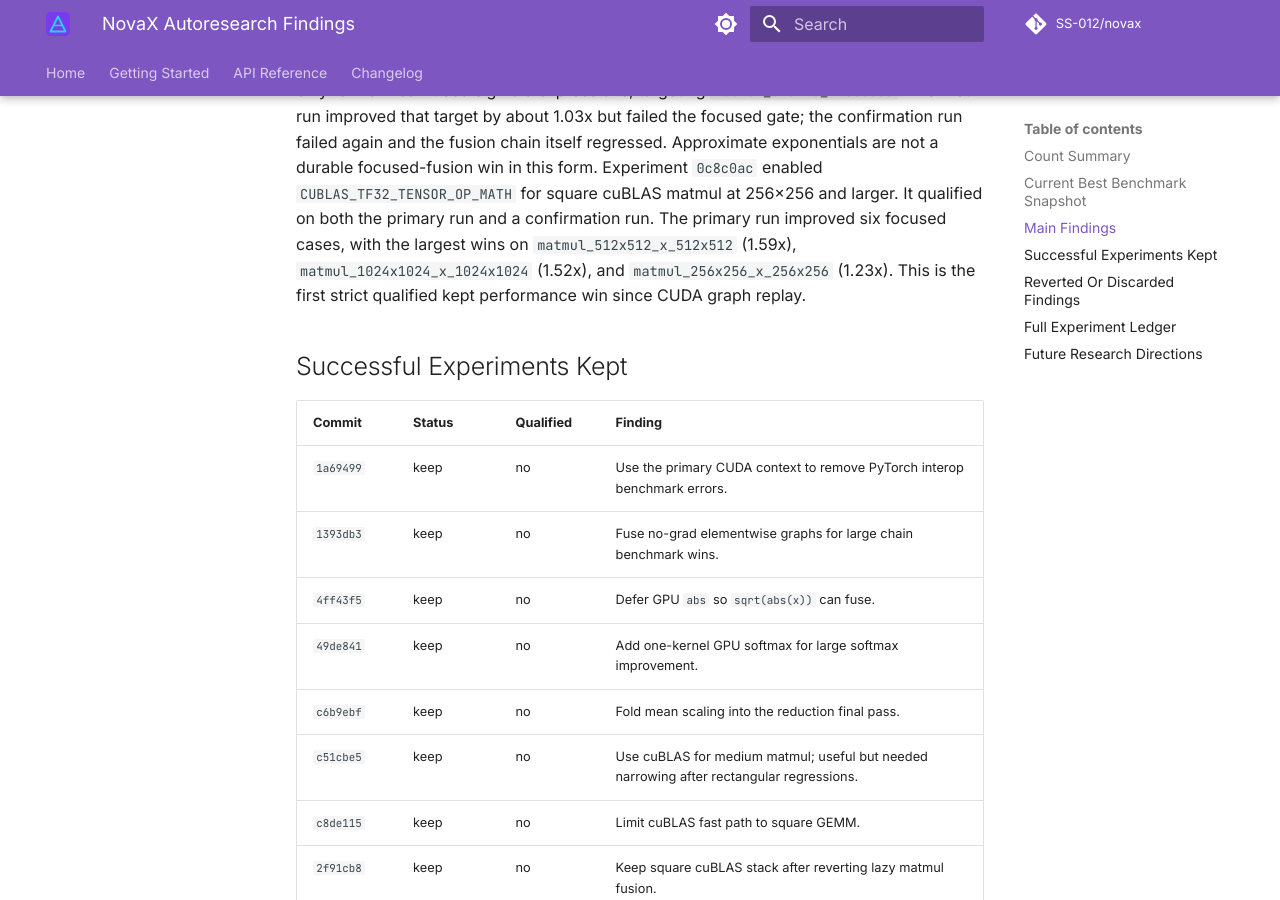
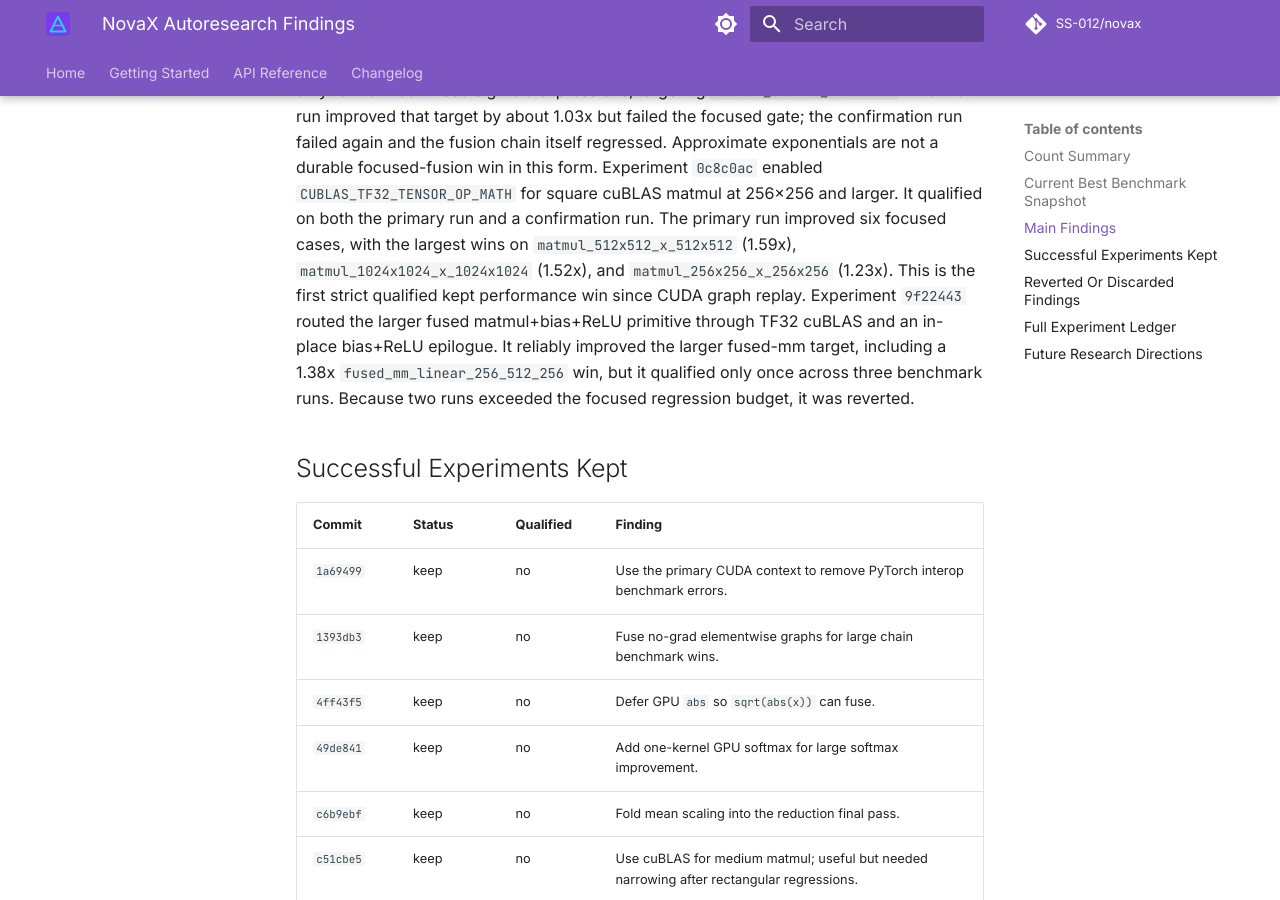
Before and after one commit to SS-012/novax, an MkDocs documentation site: the page built from docs/autoresearch-findings.md, in a window 1280 px wide and 900 px high, scrolled down 4055 px. Built offline with MkDocs 1.6.1 and Material for MkDocs 9.7.7, drawn with Linux system fonts in a browser that asks for light colours; comment, search, counter and statistics services are not loaded; the version menu is left out; some of the changed text lies outside the part shown.

Commit message:
docs: log tf32 fused matmul epilogue experiment

```diff
--- a/docs/autoresearch-findings.md
+++ b/docs/autoresearch-findings.md
@@ -180,6 +180,11 @@ confirmation run. The primary run improved six focused cases, with the largest
 wins on `matmul_512x512_x_512x512` (1.59x), `matmul_1024x1024_x_1024x1024`
 (1.52x), and `matmul_256x256_x_256x256` (1.23x). This is the first strict
 qualified kept performance win since CUDA graph replay.
+Experiment `9f22443` routed the larger fused matmul+bias+ReLU primitive through
+TF32 cuBLAS and an in-place bias+ReLU epilogue. It reliably improved the larger
+fused-mm target, including a 1.38x `fused_mm_linear_256_512_256` win, but it
+qualified only once across three benchmark runs. Because two runs exceeded the
+focused regression budget, it was reverted.
 
 ## Successful Experiments Kept
 
@@ -262,6 +267,7 @@ These experiments should not be retried in the same form.
 | `c5e8268` | discard | A 16x32 rectangular fused-mm tile passed correctness but produced zero focused improvements and eight regressions. |
 | `5626de1` | discard | Capturing all repeated inference passes into one graph improved capture twice but failed the focused regression gate twice. |
 | `a8d9886` | discard | Fast `__expf` in fused sigmoid chains improved `fusion_chain5` once but failed confirmation and the focused gate. |
+| `9f22443` | discard | TF32 cuBLAS plus in-place epilogue improved large fused-mm targets but qualified only once across three runs. |
 
 ## Full Experiment Ledger
 
@@ -339,6 +345,7 @@ These experiments should not be retried in the same form.
 | `5626de1` | discard | no | 1 | 4 | 0 | -666.673293 | 0.677285 | Repeated inference graph capture improved captured inference twice but failed focused regression gate on both runs. |
 | `a8d9886` | discard | no | 1 | 4 | 0 | -1549.618580 | 0.666400 | Fast __expf for fused sigmoid chains improved fusion_chain5 once but failed confirmation and focused regression gate. |
 | `0c8c0ac` | keep | yes | 6 | 2 | 0 | 661.399441 | 0.622541 | Enabled TF32 tensor math for square cuBLAS matmul and qualified twice with large focused matmul wins. |
+| `9f22443` | discard | no | 4 | 3 | 0 | 171.899694 | 0.610088 | Large fused-mm through TF32 cuBLAS improved target cases but qualified only once across three runs. |
 
 ## Future Research Directions
 
```
Also changed, not shown: other parts of docs/autoresearch-findings.md (+4 -4 lines), papers/2026-05-30-frontier-gpu-optimization.md (+8 -0 lines).
